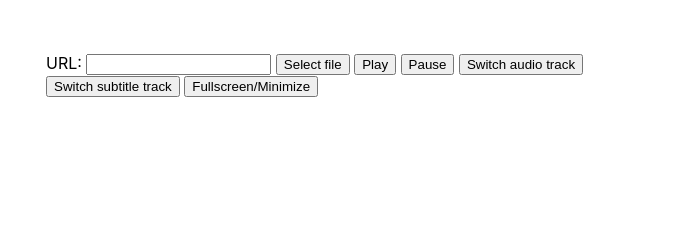
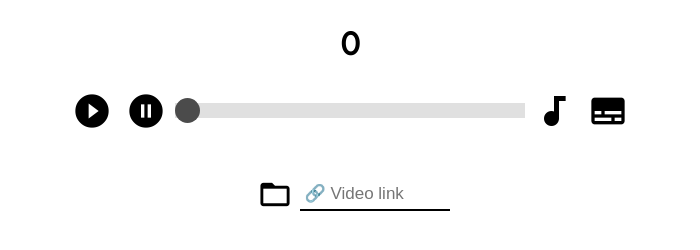
Before and after one commit to pownthep/socket-watch-electron, an Electron app: page src/index.html in a window 700 px wide. Drawn offline with nearby package versions, Linux system fonts and the light colour scheme; no server answers.

Commit message:
customized ui and added extra functionality

```diff
--- a/src/index.css
+++ b/src/index.css
@@ -1,6 +1,104 @@
+@import url('https://fonts.googleapis.com/css?family=Jost&display=swap');
 body {
-  font-family: -apple-system, BlinkMacSystemFont, "Segoe UI", Roboto, Helvetica, Arial, sans-serif;
-  margin: auto;
-  max-width: 38rem;
-  padding: 2rem;
+    text-align: center;
+    background-color: rgba(255, 255, 255, 0.397);
+    font-family: 'Jost', sans-serif;
 }
+
+button {
+    margin: 1px;
+    background-color: transparent;
+    border: none;
+    cursor: pointer;
+}
+
+button:focus {
+    outline: none;
+}
+
+#url-input {
+    border: 2px solid black;
+    width: 20vw;
+    font-size: 17px;
+    padding: 5px;
+    border-top: none;
+    border-right: none;
+    border-left: none;
+    transition: width 600ms ease-in-out;
+}
+
+#url-input:focus {
+    width: 60vw;
+    outline: none;
+}
+
+i.material-icons {
+    vertical-align: middle;
+    position: relative;
+    top: -1px;
+    font-size: 35px;
+}
+
+#seekbar {
+    width: 50vw;
+}
+
+.material-icons {
+    font-size: 40px;
+}
+
+.buttons {
+    display: flex;
+    align-items: center;
+    justify-content: center;
+}
+
+.url {
+    display: flex;
+    align-items: center;
+    justify-content: center;
+    margin-top: 40px;
+}
+
+.slider {
+    -webkit-appearance: none;
+    width: 100%;
+    height: 15px;
+    background: #d3d3d3;
+    outline: none;
+    opacity: 0.7;
+    -webkit-transition: .2s;
+    transition: opacity .2s;
+}
+
+.slider:hover {
+    opacity: 1;
+}
+
+.slider::-webkit-slider-thumb {
+    -webkit-appearance: none;
+    appearance: none;
+    width: 25px;
+    height: 25px;
+    border-radius: 50%;
+    background: rgb(0, 0, 0);
+    cursor: pointer;
+}
+
+.slider::-moz-range-thumb {
+    width: 25px;
+    height: 25px;
+    border-radius: 50%;
+    background: rgb(0, 0, 0);
+    cursor: pointer;
+}
+
+.slider::-webkit-slider-thumb {
+    -webkit-appearance: none;
+    appearance: none;
+    width: 25px;
+    height: 25px;
+    border-radius: 50%;
+    background: rgb(0, 0, 0);
+    cursor: pointer;
+}
--- a/src/index.html
+++ b/src/index.html
@@ -3,20 +3,40 @@
 
 <head>
     <meta charset="UTF-8">
-    <title>Hello World!</title>
+    <title>Remote VLC</title>
+    <link href="https://fonts.googleapis.com/icon?family=Material+Icons" rel="stylesheet">
     <link rel="stylesheet" href="index.css">
 </head>
 
 <body>
-    <h1 id="time"></h1>
-    <label for="url-input">URL: <input type="text" id="url-input"></label>
-    <button onclick="selectMedia()">Select file</button>
-    <button onclick="play()">Play</button>
-    <button onclick="pause()">Pause</button>
-    <button onclick="cycleAudio()">Switch audio track</button>
-    <button onclick="cycleSubs()">Switch subtitle track</button>
-    <button onclick="cycleFullscreen()">Fullscreen/Minimize</button>
-
+    <h1 id="time">0</h1>
+    <div class="buttons">
+        <button onclick="play()"><span class="material-icons">
+        play_circle_filled
+      </span></button>
+        <button onclick="pause()"><span class="material-icons">
+        pause_circle_filled
+      </span></button>
+        <label for="seekbar">
+        <input class="slider" id="seekbar" type="range" name="" min="0" max="" value="0" onchange="seek(this.value)">
+      </label>
+        <button onclick="cycleAudio()"><span class="material-icons">
+        audiotrack
+      </span></button>
+        <button onclick="cycleSubs()"><span class="material-icons">
+        subtitles
+      </span></button>
+        <!-- <button onclick="cycleFullscreen()"><span class="material-icons">
+        fullscreen
+      </span></button> -->
+    </div>
+    <div class="url">
+        <button onclick="selectMedia()"><i class="material-icons">
+    folder_open
+    </i></button>
+        <label for="url-input"><input type="text" id="url-input" placeholder="🔗 Video link"></label>
+    </div>
+    <script src="material.js"></script>
     <script src="renderer.js"></script>
 </body>
 
--- a/src/renderer.js
+++ b/src/renderer.js
@@ -1,10 +1,12 @@
 const PlayerController = require('media-player-controller');
 const { dialog } = require('electron').remote;
 const io = require('socket.io-client');
-const socket = io('http://localhost:3000');
+const socket = io('https://socket-watch-express.herokuapp.com');
 
 let urlInput = document.getElementById('url-input');
 let time = document.getElementById('time');
+let slider = document.getElementById('seekbar');
+let launched = false;
 
 var player = new PlayerController({
     app: 'vlc'
@@ -19,18 +21,29 @@ urlInput.addEventListener("keyup", function(event) {
     socket.emit('url input', event.target.value);
 });
 
+
 socket.on('url input', function(msg) {
     urlInput.value = msg;
-    load(urlInput.value);
+});
+
+socket.on('seek cmd', function(msg) {
+    player.seek(msg);
 });
 
 socket.on('vlc cmd', function(msg) {
+    console.log(msg);
     switch (msg) {
-        case 'cyclePause':
-            player.cyclePause();
+        case 'play':
+            player.play();
+            break;
+        case 'pause':
+            player.pause();
             break;
         case 'cycleAudio':
             player.cycleAudio();
+            break;
+        case 'load':
+            player.load(urlInput.value);
             break;
         case 'cycleSubs':
             player.cycleSubs();
@@ -50,7 +63,13 @@ function selectMedia() {
     }).then(result => {
         if (!result.canceled) {
             console.log(result);
-            load(result.filePaths[0]);
+            if (!launched) {
+                player.opts.media = result.filePaths[0];
+                launchPlayer();
+                launched = true;
+                return;
+            }
+            player.load(result.filePaths[0]);
         }
     }).catch(err => {
         console.log(err)
@@ -59,6 +78,7 @@ function selectMedia() {
 
 function load(mediaPath) {
     player.load(mediaPath);
+    socket.emit('vlc cmd', 'load');
 }
 
 function play() {
@@ -86,19 +106,30 @@ function cycleFullscreen() {
     socket.emit('vlc cmd', 'cycleFullscreen');
 }
 
+function seek(seconds) {
+    player.seek(seconds);
+    socket.emit('seek cmd', seconds);
+}
+
 /* Path to file or link. Can be changed anytime without creating new player objects */
-player.opts.media = 'https://file-examples.com/wp-content/uploads/2017/04/file_example_MP4_480_1_5MG.mp4';
 
-player.launch(err => {
-    if (err) {
-        console.error(err.message);
+function launchPlayer() {
+    player.launch(err => {
+        if (err) {
+            console.error(err.message);
+        }
+    });
+}
+
+
+player.on('playback', (data) => {
+    if (data.name === 'time-pos') {
+        time.innerText = data.value;
+        slider.value = data.value;
     }
+    if (data.name === 'duration') slider.max = data.value;
 });
 
-
-function timer(data) {
-    if (data.name === 'time-pos') time.innerText = data.value;
-}
-player.on('playback', function(data) {
-    if (data.name === 'time-pos') time.innerText = data.value;
+player.on('app-exit', (code) => {
+    launched = false;
 });
```
Also changed, not shown: package.json (+4 -3 lines), src/index.js (+5 -3 lines), src/icon.ico (added), src/material.js (added).
